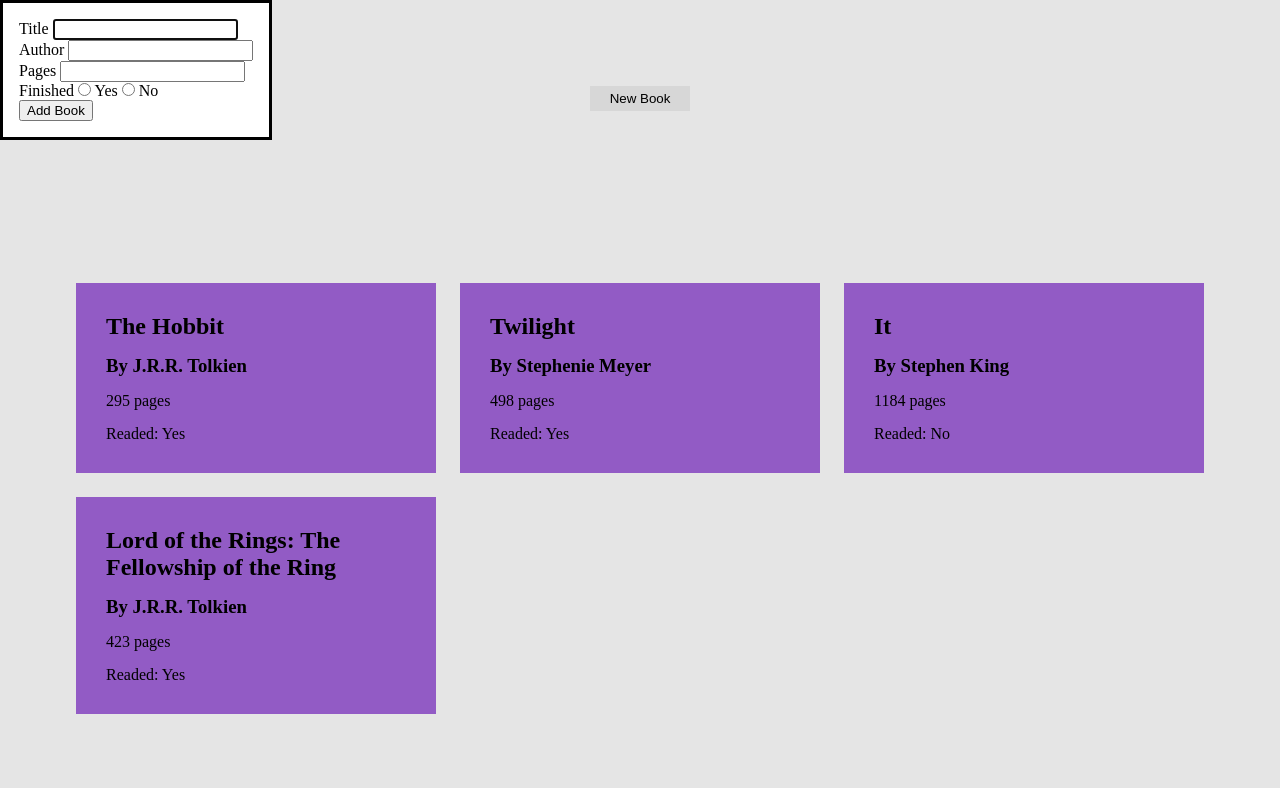
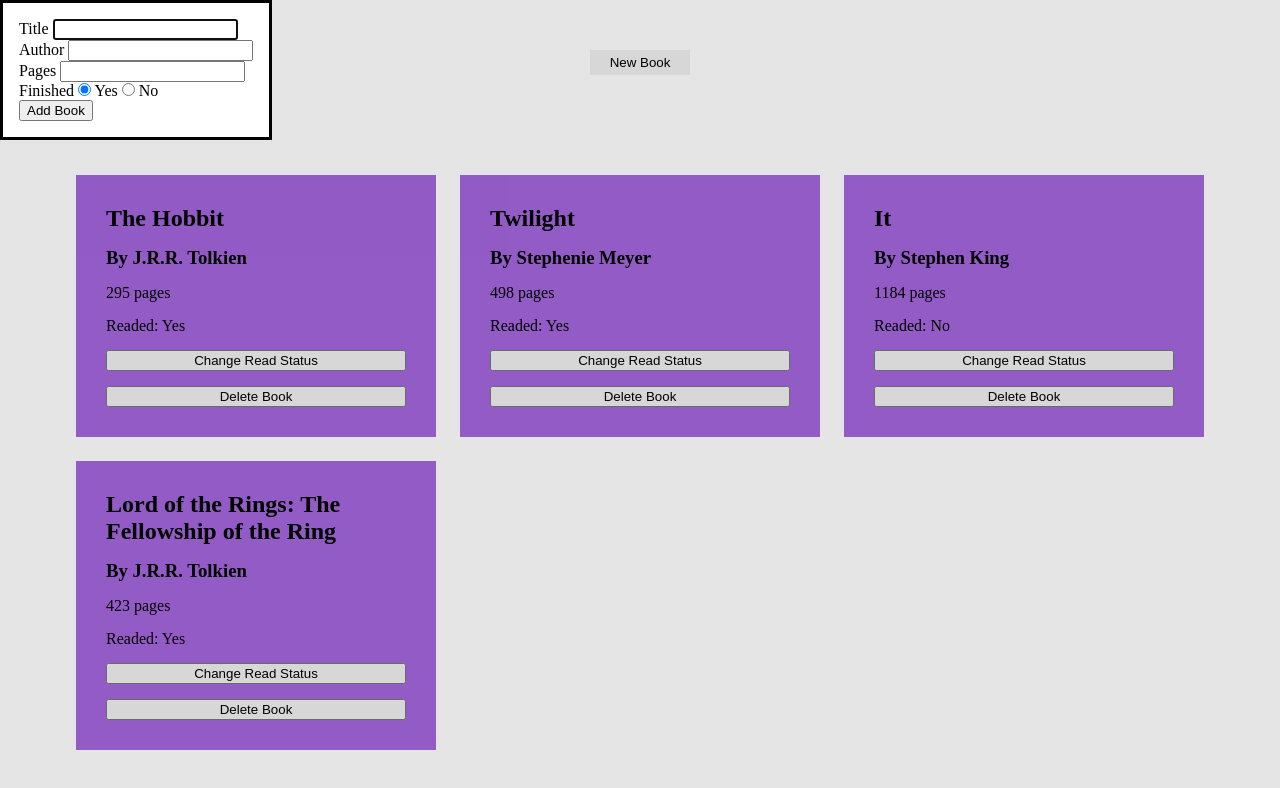
Before and after one commit to vbenedeto/library-app-js, a plain HTML site: page index.html in a window 1280 px wide. Both pictures are taken after a click on the button "New Book". Drawn offline with Linux system fonts and the light colour scheme.

Commit message:
Add delete book card logic

```diff
--- a/index.html
+++ b/index.html
@@ -5,7 +5,7 @@
   <meta name="viewport" content="width=device-width, initial-scale=1.0">
   <script src="script.js" defer></script>
   <link rel="stylesheet" href="style.css">
-  <title>Books</title>
+  <title>My Library</title>
 </head>
 <body>
     <button class="add-btn">New Book</button>
@@ -15,25 +15,25 @@
         <label for="bookTitle">
           Title
         </label>
-        <input type="text" name="book-title" id="bookTitle">
+        <input type="text" name="title" id="bookTitle">
       </div>
       <div class="field">
         <label for="bookAuthor">
           Author
         </label>
-        <input type="text" name="book-author" id="bookAuthor">
+        <input type="text" name="author" id="bookAuthor">
       </div>
       <div class="field">
         <label for="bookPages">
           Pages
         </label>
-        <input type="number" name="bookpages" id="bookPages">
+        <input type="number" name="pages" id="bookPages">
       </div>
       <div class="field">
         <span>
           Finished
         </span>
-        <input type="radio" name="readStatus" value="true" id="read-yes">
+        <input type="radio" name="readStatus" value="true" id="read-yes" checked>
         <label for="read-yes">Yes</label>
         <input type="radio" name="readStatus" value="false" id="read-no">
         <label for="read-no">No</label>
--- a/script.js
+++ b/script.js
@@ -1,11 +1,13 @@
 const books = document.querySelector(".books");
 const addBtn = document.querySelector(".add-btn");
+const deleteBtn = document.querySelector(".deleteBtn");
 const dialog = document.querySelector("dialog");
 const form = document.getElementById("form");
-const myLibrary = [];
+let myLibrary = [];
 
 
 addBtn.addEventListener("click", () => {
+  form.querySelectorAll("input[type='text'], input[type='number']").forEach(input => input.value = "");
   dialog.showModal();
 })
 
@@ -16,27 +18,67 @@ form.addEventListener("submit", (event) => {
   const title = document.getElementById("bookTitle").value;
   const author = document.getElementById("bookAuthor").value;
   const pages = document.getElementById("bookPages").value;
-  const readStatus = document.querySelector('input[name="readStatus"]:checked').value;
-
-  const book = new Book(title, author, pages, readStatus);
-  console.log(book);
+  const readStatus = document.querySelector("input[name='readStatus']:checked").value;
+  const isRead = readStatus === "true";
+  const book = new Book(title, author, pages, isRead);
   addBookToLibrary(book);
+  dialog.close();
 })
 
 function Book(title, author, pages, read) {
   if (!new.target) {
-    throw Error("You must use the 'new' operator to call the constructor ")
+    throw Error("You must use the 'new' operator to call the constructor");
   }
   this.title = title;
   this.author = author;
   this.pages = pages;
-  this.read = Boolean(read);
+  this.read = read;
   this.id = crypto.randomUUID();
 }
 
-function createBookCard() {
+function createBookCard(book, bookId) {
   const newCard = document.createElement("div");
+  newCard.classList.add("book");
+  newCard.id = bookId;
 
+  const title = document.createElement("h2");
+  title.textContent = `${book.title}`;
+  title.classList.add("card-title");
+  newCard.appendChild(title);
+
+  const author = document.createElement("h3");
+  author.textContent = `By ${book.author}`;
+  author.classList.add("card-author");
+  newCard.appendChild(author);
+
+  const pages = document.createElement("p");
+  pages.textContent = `${book.pages} pages`;
+  pages.classList.add("card-pages");
+  newCard.appendChild(pages);
+
+  const readStatus = document.createElement("p");
+  readStatus.textContent = book.read ? "Readed: Yes" : "Readed: No";
+  readStatus.classList.add("card-status");
+  newCard.appendChild(readStatus);
+
+  const switchStatusBtn = document.createElement("button");
+  switchStatusBtn.textContent = "Change Read Status";
+  switchStatusBtn.classList.add("switchStatusBtn");
+  newCard.appendChild(switchStatusBtn);
+
+  const deleteBtn = document.createElement("button");
+  deleteBtn.textContent = "Delete Book";
+  deleteBtn.classList.add("deleteBtn");
+  newCard.appendChild(deleteBtn);
+
+  deleteBtn.addEventListener("click", (event) => {
+    const parentCard = event.target.parentElement;
+    const bookId = parentCard.id;
+    myLibrary = myLibrary.filter((book) => book.id !== bookId);
+    displayLibrary();
+  })
+
+  return newCard;
 }
 
 function addBookToLibrary(book) {
@@ -49,27 +91,8 @@ function displayLibrary() {
   books.innerHTML = "";
   myLibrary.forEach((book) => {
     const bookId = book.id;
-    const newCard = document.createElement("div");
-      newCard.classList.add("book");
-      newCard.id = bookId;
-
-    const title = document.createElement("h2");
-      title.textContent = `${book.title}`;
-      newCard.appendChild(title);
-
-    const author = document.createElement("h3");
-      author.textContent = `By ${book.author}`;
-      newCard.appendChild(author);
-
-    const pages = document.createElement("p");
-      pages.textContent = `${book.pages} pages`;
-      newCard.appendChild(pages);
-
-    const readStatus = document.createElement("p");
-      readStatus.textContent = book.read === true ? "Readed: Yes" : "Readed: No";
-      newCard.appendChild(readStatus);
-
-    books.appendChild(newCard);
+    const newBookCard = createBookCard(book, bookId);
+    books.appendChild(newBookCard);
   })
 }
 
```
